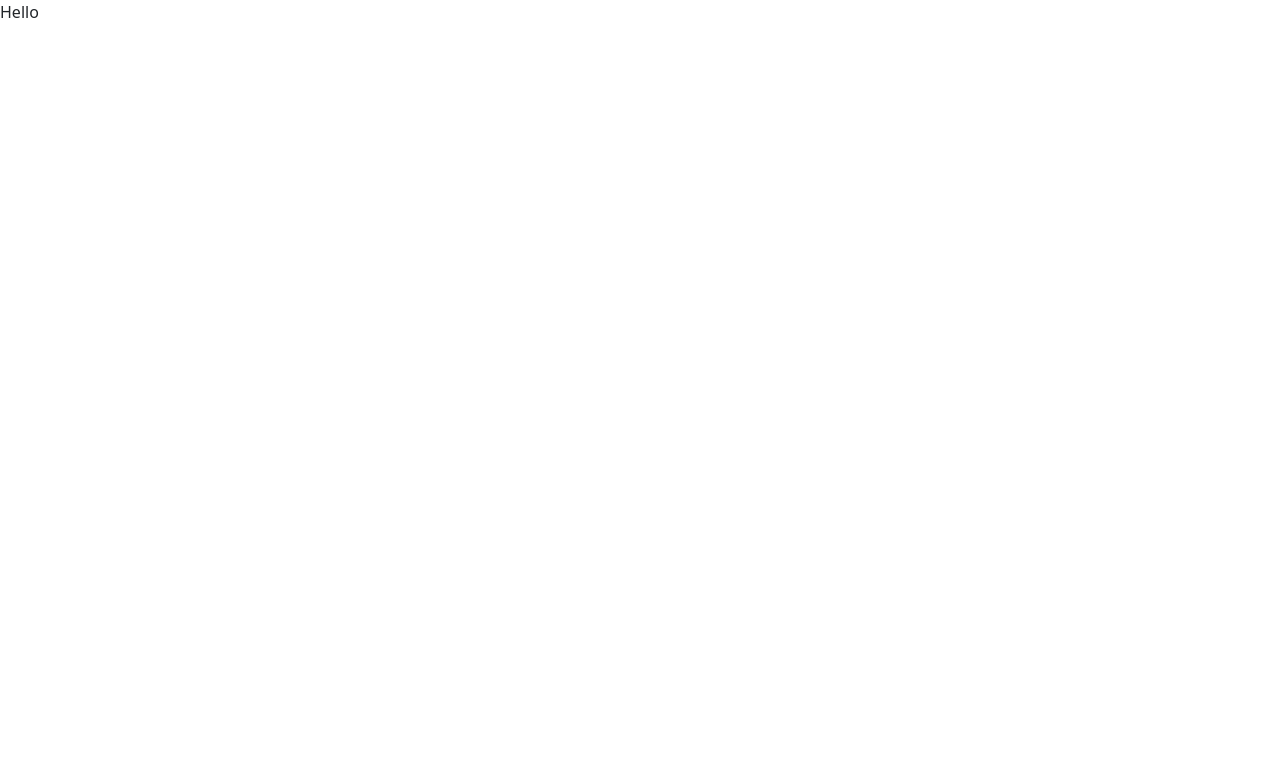
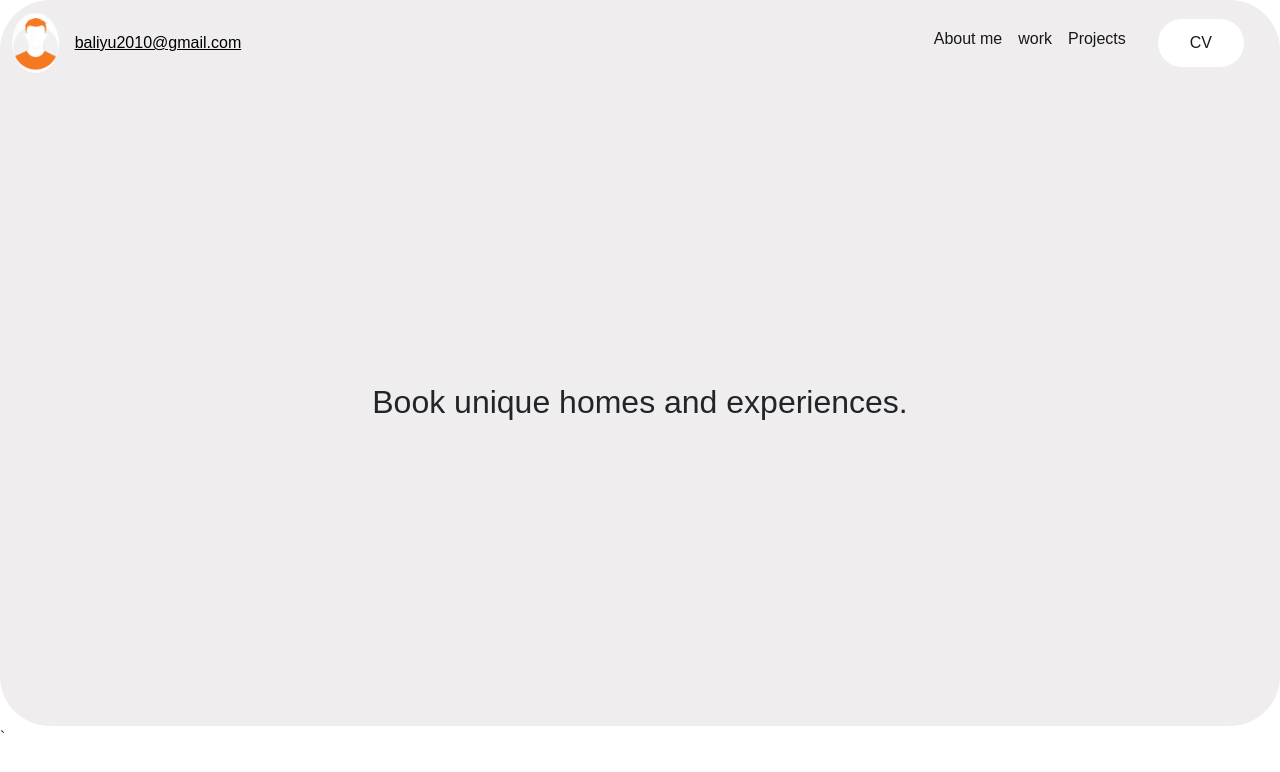
Before and after one commit to ailmanbula/myportfolio, a plain HTML site: page index.html in a window 1280 px wide. Drawn offline with nearby package versions, Linux system fonts and the light colour scheme.

Commit message:
main structure of navbar and hero done

```diff
--- a/index.html
+++ b/index.html
@@ -9,8 +9,41 @@
     <link href="style.css" rel="stylesheet" type="text/css" />
   </head>
   <body>
-    <div>Hello</div>
+    <nav class="navbar custom-navbar navbar-expand-lg navbar-light bg-light">
+      <div class="container-fluid">
+        <a class="navbar-brand">
+          <img src="pictures/logo2.png">
+        </a>
+        <a class="contact">baliyu2010@gmail.com</a>
+        <button class="navbar-toggler" type="button" data-bs-toggle="collapse" data-bs-target="#navbarSupportedContent" aria-controls="navbarSupportedContent" aria-expanded="false" aria-label="Toggle navigation">
+          <span class="navbar-toggler-icon"></span>
+        </button>
+
+        <div class="collapse navbar-collapse justify-content-end py-1" id="navbarSupportedContent">
+          <ul class="navbar-nav mb-2 mb-lg-0 py-1">
+            <li class="nav-item">
+              <a class="nav-link active" aria-current="page" href="#">About me</a>
+            </li>
+            <li class="nav-item">
+              <a class="nav-link active" href="#">work</a>
+            </li>
+            <li class="nav-item">
+              <a class="nav-link active" href="#">Projects</a>
+            </li>
+            <li class="nav-item btn custom btn-outline-secondary rounded-pill px-4 py-1 mx-4">
+              <a class="nav-link active" href="#">CV</a>
+            </li>
+        </div>
+      </div>
+    </nav>
+    <section class="hero" id="hero">
+      <div class="hero-content container-fluid">
+        <h2>Book unique homes and experiences.</h2>
+
+      </div>
+
+    </section>
     <!-- JavaScript Bundle with Popper -->
     <script src="https://cdn.jsdelivr.net/npm/bootstrap@5.1.1/dist/js/bootstrap.bundle.min.js" integrity="sha384-/bQdsTh/da6pkI1MST/rWKFNjaCP5gBSY4sEBT38Q/9RBh9AH40zEOg7Hlq2THRZ" crossorigin="anonymous"></script>
   </body>
-</html>
+</html>`
--- a/style.css
+++ b/style.css
@@ -0,0 +1,41 @@
+
+  .custom {
+    border: 0px solid #000; /* Adjust the color and thickness as needed */
+    background-color: rgb(255, 255, 255);
+    color: #000; /* Adjust the text color as needed */
+  }
+
+  .custom-navbar {
+    background-color: rgba(239, 237, 238, 255) !important;
+    border-top-left-radius: 50px;
+    border-top-right-radius: 50px;
+  }
+
+  body {
+    font-family: 'Arial', 'Roboto'; /* Replace with your desired font */
+  }
+
+  .hero {
+    background-color: rgba(239, 237, 238, 255);
+  }
+
+    #hero {
+        background-color: rgba(239, 237, 238, 255);
+        height: 80vh;
+        justify-content: center;
+        align-items: center;
+        text-align: center;
+        display: flex;
+        border-bottom-left-radius: 50px;
+        border-bottom-right-radius: 50px;
+
+  }
+
+  .navbar-brand img {
+    height: 60px;
+    border-radius: 50%;
+  }
+
+  .contact {
+    color: #000;
+  }
```
Also changed, not shown: pictures/logo.png (added), pictures/logo2.png (added).
